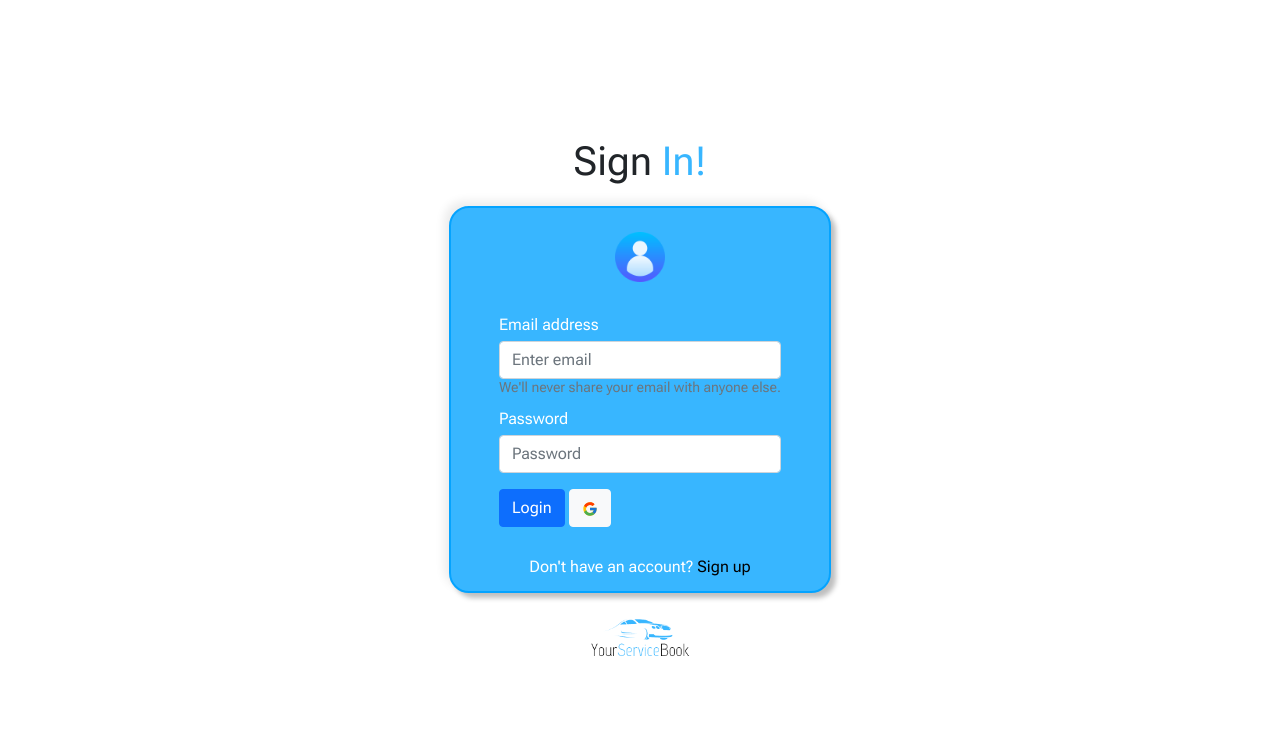
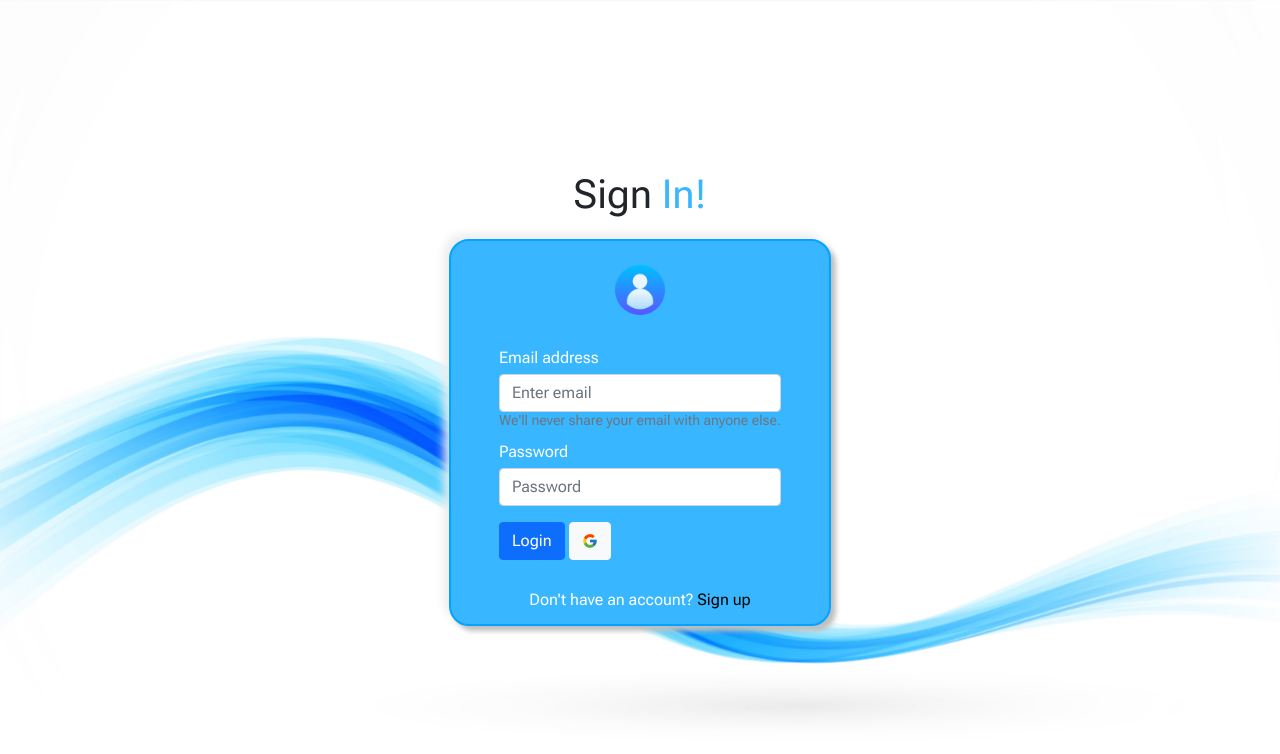
Before and after one commit to MateuszChmiest/YourServiceBook, a React (Create React App) app in the folder my-app/: page /contact in a window 1280 px wide. Shown: the top 754 px of the page. Built offline with nearby package versions, Linux system fonts and the light colour scheme; no server answers.

Commit message:
adding login background

```diff
--- a/my-app/src/components/Login.js
+++ b/my-app/src/components/Login.js
@@ -5,7 +5,6 @@ import { Button, Form } from "react-bootstrap";
 import "bootstrap/dist/css/bootstrap.min.css";
 
 //*Import images
-import logo from "../images/logo.png";
 import user_img from "../images/user.png";
 
 //* Import firebase
@@ -226,7 +225,6 @@ const Login = () => {
 							)}
 						</Form>
 					</div>
-					<img src={logo} alt='logo' width={100} />
 				</section>
 			)}
 		</>
--- a/my-app/src/sass/elements/_login.scss
+++ b/my-app/src/sass/elements/_login.scss
@@ -6,6 +6,11 @@
 	width: 100vw;
 	height: 100vh;
 	padding: 1rem;
+	background: url("./login-background.jpg");
+	background-position: center;
+	background-repeat: no-repeat;
+	background-attachment: fixed;
+	background-size: cover;
 
 	#error-text {
 		color: red;
```
Also changed, not shown: my-app/src/sass/elements/login-background.jpg (added).
